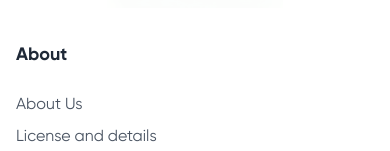
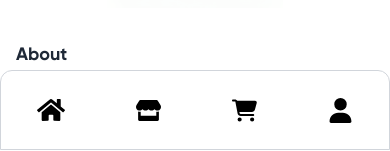
Before and after one commit to E-Pharm-az/E-Pharm-Storefront, a React (Vite) app: page / in a window 390 px wide. Shown: the part 694-845 px from the top of the page. Built offline with nearby package versions, Linux system fonts and the light colour scheme; no server answers.

Commit message:
First Design Updates

```diff
--- a/src/components/Footer.tsx
+++ b/src/components/Footer.tsx
@@ -70,7 +70,7 @@ const Footer = () => {
                     </p>
                 </div>
             </div>
-            <div className="container flex flex-col-reverse items-start justify-between sm:flex-row sm:items-center gap-4 px-4">
+            <div className="container flex flex-col-reverse items-start justify-between sm:flex-row sm:items-center gap-4 px-4 md:pb-0 pb-20">
                 <div className="text-gray-600 text-sm font-medium">Copyright © E-Pharm 2024</div>
                 <div className="flex gap-4 text-sm flex-col sm:flex-row">
                     <a href="#!" className="text-gray-600 font-medium">Terms & Conditions</a>
--- a/src/components/MobileNavbar.tsx
+++ b/src/components/MobileNavbar.tsx
@@ -3,10 +3,12 @@ import {NavLink} from "react-router-dom";
 import Logo from "../assets/e-pharm.png";
 import LanguageSelector from "./LanguageSelector.tsx";
 import {BsCart, BsPerson, BsPersonPlus} from "react-icons/bs";
+import { FaHome, FaStore } from "react-icons/fa";
 import {useTranslation} from "react-i18next";
 import AuthContext from "../context/AuthProvider.tsx";
 import {SearchProducts} from "./SearchProducts.tsx";
 import CartContext from "../context/CartProvider.tsx";
+import { FaCartShopping, FaUser } from "react-icons/fa6";
 
 export const MobileNavbar = () => {
     const {auth} = useContext(AuthContext);
@@ -36,19 +38,35 @@ export const MobileNavbar = () => {
                         </>
                     ) : (
                         <>
-                            {/* <NavLink to={"/login"} className="hover:opacity-70 transition flex items-center">
+                            <NavLink to={"/login"} className="hover:opacity-70 transition items-center sm:flex hidden">
                                 <BsPerson className="w-5 h-5 mr-2"/>
-                                <span>{t("nav.login")}</span>
-                            </NavLink> */}
-                            {/* <NavLink to={"/signup"} className="hover:opacity-70 transition flex items-center">
+                            </NavLink>
+                            <NavLink to={"/signup"} className="hover:opacity-70 transition flex items-center hidden">
                                 <BsPersonPlus className="w-5 h-5 mr-2"/>
                                 <span>{t("nav.signup")}</span>
-                            </NavLink> */}
+                            </NavLink>
                         </>
                     )}
                 </div>
             </div>
             <SearchProducts/>
+            <div className="mobile-bottom w-full fixed bottom-0 left-0 ">
+                <div className="flex items-center justify-between h-20 bg-white border border-gray-300 rounded-t-xl">
+                    <NavLink to={"/"} className="flex-grow flex justify-center">
+                        <FaHome style={{ height: "28px",width: "28px"}}/>
+                    </NavLink>
+                    <NavLink to={"/products"} className="flex-grow flex justify-center">
+                        <FaStore style={{ height: "25px",width: "25px"}}/>
+                    </NavLink>
+                    <NavLink to={"/cart"} className="flex-grow flex justify-center">
+                        <FaCartShopping style={{ height: "25px",width: "25px"}}/>
+                    </NavLink>
+                    <NavLink to={"/login"} className="flex-grow flex justify-center">
+                        <FaUser style={{ height: "25px",width: "25px"}} />
+                    </NavLink>
+                </div>
+
+            </div>
         </nav>
     )
 }
```
